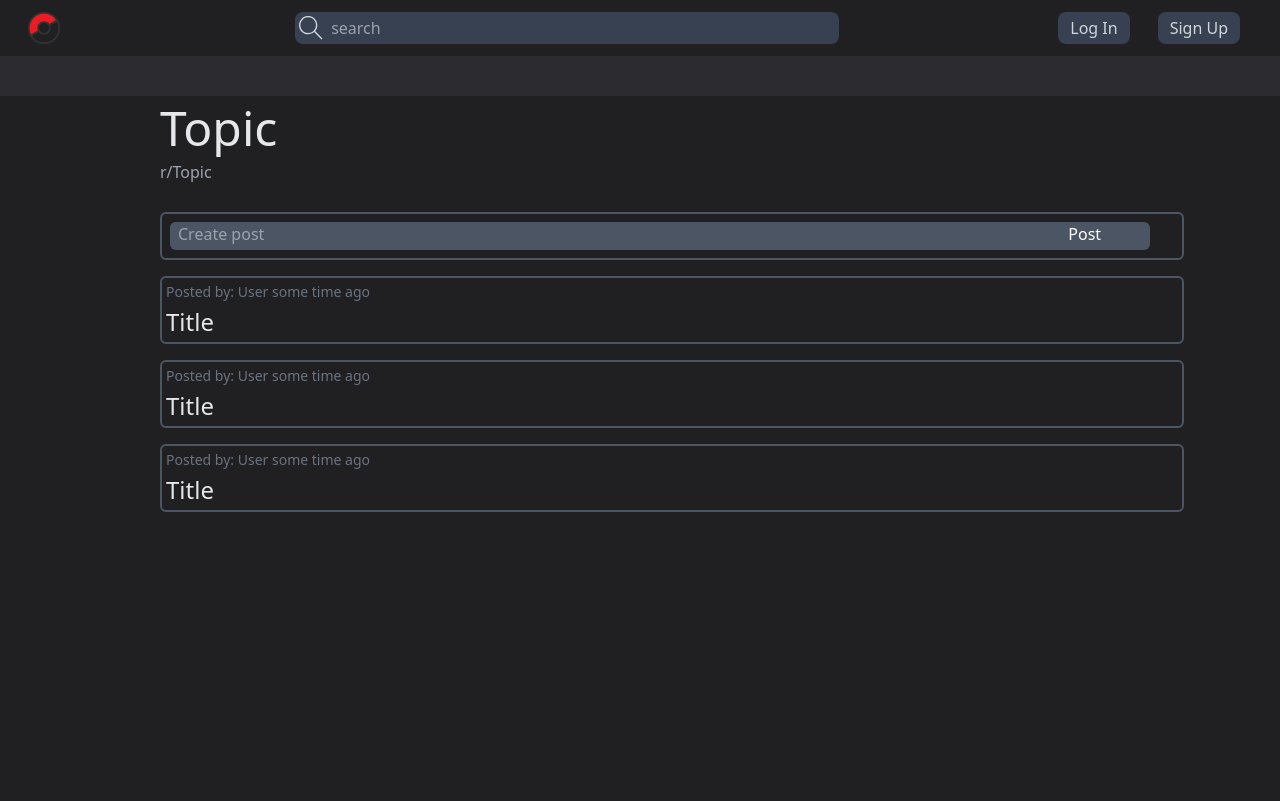
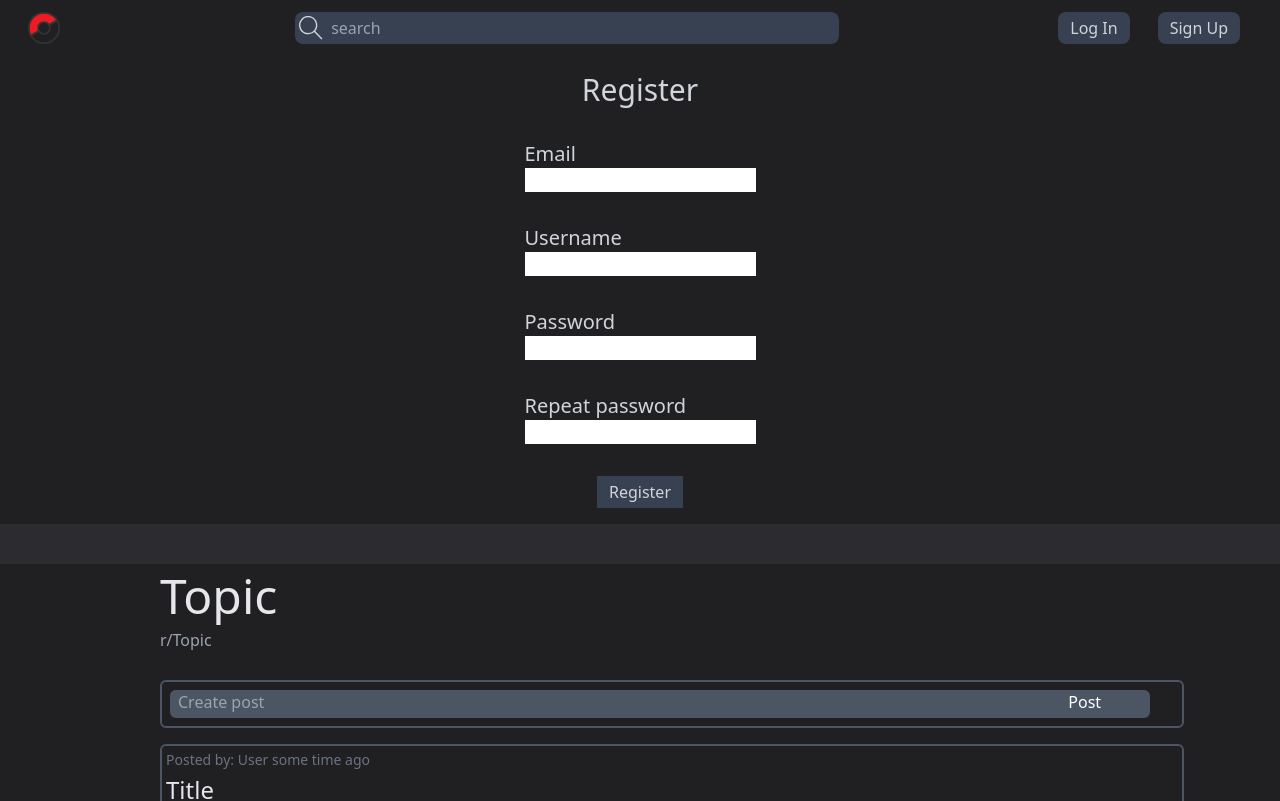
Before and after one commit to GGryg/reddit-like, a JavaScript app in the folder frontend/: page /register in a window 1280 px wide. Shown: the top 801 px of the page. Built offline with nearby package versions, Linux system fonts and the light colour scheme; the HTML template or start-up script is replaced by a standard one.

Commit message:
frontend - added component Register

```diff
--- a/frontend/src/App.js
+++ b/frontend/src/App.js
@@ -2,6 +2,7 @@
 
 import Header from './components/Header';
 import LogIn from './components/LogIn';
+import Register from './components/Register';
 import TopicBoard from './components/TopicBoard';
 
 function App() {
@@ -10,6 +11,7 @@
       <Header />
     <Routes>
       <Route path='/login' element={<LogIn />} />
+      <Route path='/register' element={<Register />} />
     </Routes>
       <TopicBoard />
     </BrowserRouter>
--- a/frontend/src/components/Header.js
+++ b/frontend/src/components/Header.js
@@ -33,7 +33,7 @@
         </div>) : (
                 <div>
                     <Link to='/login'><button className='py-1 px-3 text-gray-300 bg-gray-700 rounded-lg'>Log In</button></Link>
-                    <button className='py-1 px-3 text-gray-300 mx-7 bg-gray-700 rounded-lg'>Sign Up</button>
+                    <Link to='/register'><button className='py-1 px-3 text-gray-300 mx-7 bg-gray-700 rounded-lg'>Sign Up</button></Link>
                 </div>
         )}
   </header>
--- /dev/null
+++ b/frontend/src/components/Register.js
@@ -0,0 +1,66 @@
+import { Formik, Field, validateYupSchema } from 'formik';
+
+const Register = () => {
+    const initialValues = {
+        email: '',
+        username: '',
+        password: '',
+        password2: '',
+    };
+
+    const validate = (values) => {
+        const errors = {};
+        if(values.email === '') errors.email = 'Email is required';
+        else if(!/^[A-Z0-9._%+-]+@[A-Z0-9.-]+\.[A-Z]{2,4}$/i.test(values.email)) errors.email = 'Invalid email';
+        if(values.username === '') errors.username = 'Username is required';
+        /*
+        *   Later add valitation for not repeating email and username
+        */
+       if(values.password = '') errors.password = 'Password is required';
+       else if(!/^[A-Z0-9_]{6,}$/i.test(values.email)) errors.password = 'Password needs to be at least 6 characters and only letters, numbers and _ is allowed';
+       if(values.password2 == values.password) errors.password2 = "Passwords aren't identical";
+    }
+
+    return (
+        <div className='bg-dark flex flex-col items-center'>
+            <h2 className='text-gray-300 text-3xl my-4'>Register</h2>
+            <Formik initialValues={initialValues} validate={validate} >
+                {(values) => (
+                    <form onSubmit={values.handleSubmit} className='flex flex-col items-center'>
+                        <div className='my-4'>
+                            <label className='text-gray-300 text-xl'>
+                                Email
+                            </label><br />
+                            <Field type='text' name='email' />
+                            {values.errors.email ? (<div className='text-red-400'>{values.errors.email}</div>) : null}
+                        </div>
+                        <div className='my-4'>
+                            <label className='text-gray-300 text-xl'>
+                                Username
+                            </label><br />
+                            <Field type='text' name='username' />
+                            {values.errors.username ? (<div className='text-red-400'>{values.errors.username}</div>) : null}
+                        </div>
+                        <div className='my-4'>
+                            <label className='text-gray-300 text-xl'>
+                                Password
+                            </label><br />
+                            <Field type='password' name='password' />
+                            {values.errors.password ? (<div className='text-red-400'>{values.errors.password}</div>) : null}
+                        </div>
+                        <div className='my-4'>
+                            <label className='text-gray-300 text-xl'>
+                                Repeat password
+                            </label><br />
+                            <Field type='text' name='password2' />
+                            {values.errors.password2 ? (<div className='text-red-400'>{values.errors.password2}</div>) : null}
+                        </div>
+                        <button className='bg-gray-700 text-gray-300 my-4 px-3 py-1 align-center'>Register</button>
+                    </form>
+                )}
+            </Formik>
+        </div>
+    )
+}
+
+export default Register;
```
